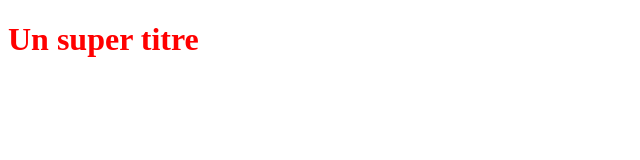
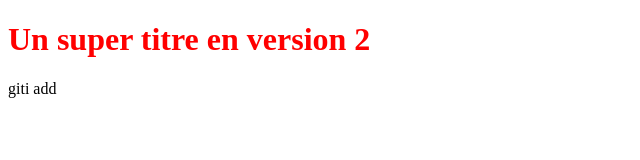
Before and after one commit to littlecoffe8/OCR_P12, a plain HTML site: page index.html in a window 1280 px wide. Shown: the whole page, without its empty margins (0-640 px from the left). Drawn offline with Linux system fonts and the light colour scheme.

Commit message:
Version 2 du titre de l'index

```diff
--- a/index.html
+++ b/index.html
@@ -5,6 +5,6 @@
    <link rel="stylesheet" type="text/css" href="styles.css">
 </head>
 <body>
-   <h1>Un super titre</h1>
+   <h1>Un super titre en version 2 </h1>
 </body>
-</html>
+</html>giti add
```
